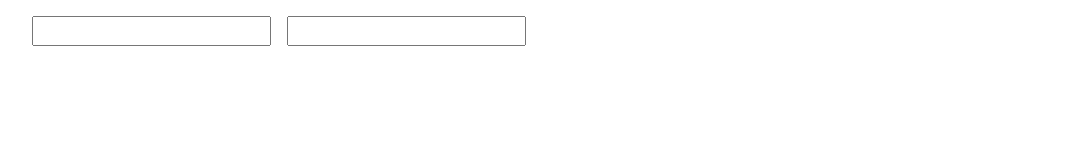
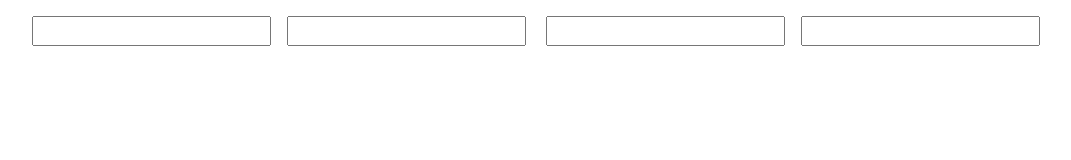
Before and after one commit to sayeef-rahman/learning-typescript, a website: page index.html in a window 1280 px wide. Shown: the whole page, without its empty margins (66-1137 px from the left). Drawn offline with nearby package versions, Linux system fonts and the light colour scheme.

Commit message:
new input field added

```diff
--- a/index.html
+++ b/index.html
@@ -13,6 +13,7 @@
 <body>
     <div class="container">
         <input id="num1" type="text" class="m-3"><input id="num1" type="text">
+        <input id="num1" type="text" class="m-3"><input id="num1" type="text">
     </div>
     <script src="https://cdn.jsdelivr.net/npm/bootstrap@5.2.2/dist/js/bootstrap.bundle.min.js"
         integrity="sha384-OERcA2EqjJCMA+/3y+gxIOqMEjwtxJY7qPCqsdltbNJuaOe923+mo//f6V8Qbsw3"
```
